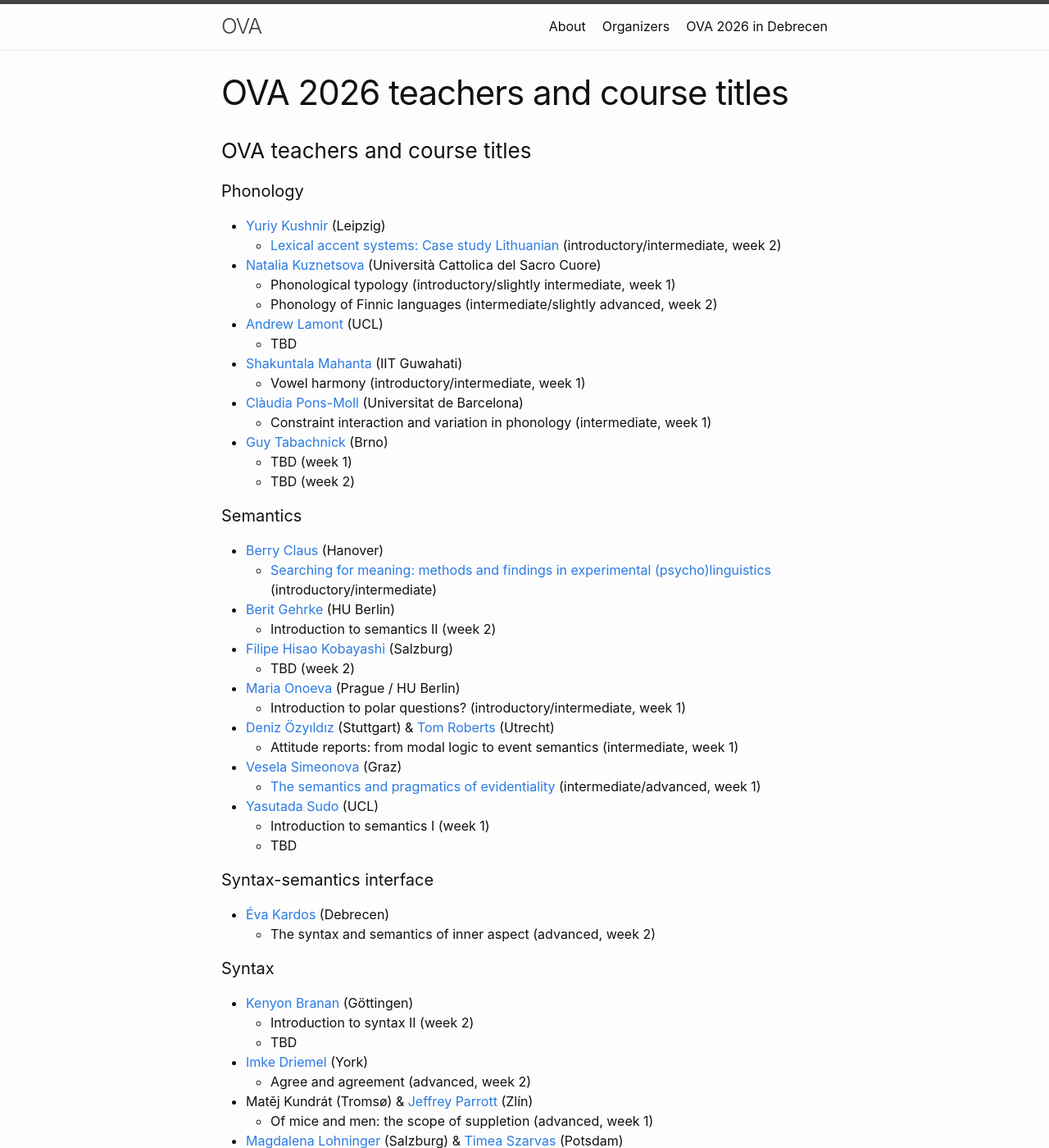
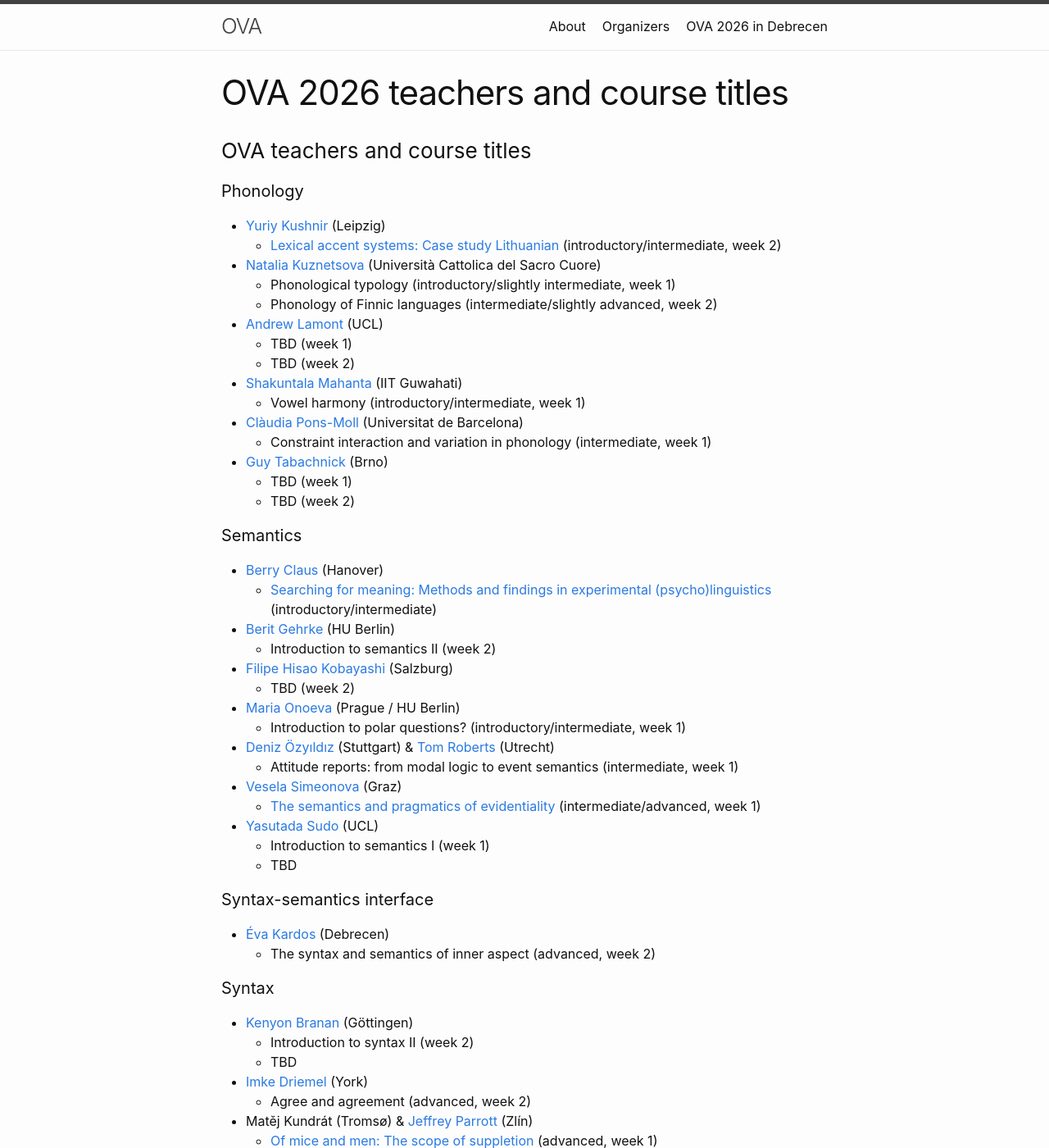
Before and after one commit to ovaschool/ovaschool.github.io, a Jekyll site: the page built from staticpages/ova2026-teachers.markdown, in a window 1280 px wide and 1400 px high. Shown: the whole window at 82% size. Built offline with Jekyll 4.4.1, drawn with Linux system fonts in a browser that asks for light colours.

Commit message:
Update ova2026-teachers.markdown

```diff
--- a/staticpages/ova2026-teachers.markdown
+++ b/staticpages/ova2026-teachers.markdown
@@ -15,7 +15,8 @@ exclude: true
   - Phonological typology (introductory/slightly intermediate, week 1)
   - Phonology of Finnic languages (intermediate/slightly advanced, week 2)
 - [Andrew Lamont](https://aphonologist.github.io/) (UCL)
-  - TBD
+  - TBD (week 1)
+  - TBD (week 2)
 - [Shakuntala Mahanta](https://www.iitg.ac.in/hss/faculty_page_profile.php?name=MzgvUVFIK2oydWpTaXFzNUJOUkExZz09) (IIT Guwahati)
   - Vowel harmony (introductory/intermediate, week 1)
 - [Clàudia Pons-Moll](https://stel.ub.edu/filologiacatalana/directori-organitzatiu/claudia-pons-moll) (Universitat de Barcelona)
@@ -27,7 +28,7 @@ exclude: true
 #### Semantics
 
 - [Berry Claus](https://www.germanistik.uni-hannover.de/claus) (Hanover)
-  - [Searching for meaning: methods and findings in experimental (psycho)linguistics](https://github.com/ovaschool/ovaschool.github.io/blob/main/staticpages/ova2026-course-descriptions.markdown#berry-claus-searching-for-meaning-methods-and-findings-in-experimental-psycholinguistics) (introductory/intermediate)
+  - [Searching for meaning: Methods and findings in experimental (psycho)linguistics](https://github.com/ovaschool/ovaschool.github.io/blob/main/staticpages/ova2026-course-descriptions.markdown#berry-claus-searching-for-meaning-methods-and-findings-in-experimental-psycholinguistics) (introductory/intermediate)
 - [Berit Gehrke](http://www.beritgehrke.com/) (HU Berlin)
   - Introduction to semantics II (week 2)
 - [Filipe Hisao Kobayashi](https://fhkobayashi.net/) (Salzburg)
@@ -55,7 +56,7 @@ exclude: true
 - [Imke Driemel](https://www.york.ac.uk/language-linguistic-science/people/imkedriemel/) (York)
   - Agree and agreement (advanced, week 2)
 - Matěj Kundrát (Tromsø) & [Jeffrey Parrott](https://utb-cz.academia.edu/JeffreyParrott) (Zlín)
-  - Of mice and men: the scope of suppletion (advanced, week 1)
+  - [Of mice and men: The scope of suppletion](https://github.com/ovaschool/ovaschool.github.io/blob/main/staticpages/ova2026-course-descriptions.markdown#mat%C4%9Bj-kundr%C3%A1t--jeffrey-parrott-of-mice-and-men-the-scope-of-suppletion) (advanced, week 1)
 - [Magdalena Lohninger](https://lenalohninger.wordpress.com/) (Salzburg) & [Timea Szarvas](https://timeaszarvas.github.io/) (Potsdam)
   - [Scientific problem solving for linguists (I got 99 problems but evidence ain't one)](https://github.com/ovaschool/ovaschool.github.io/blob/main/staticpages/ova2026-course-descriptions.markdown#magdalena-lohninger--timea-szarvas-scientific-problem-solving-for-linguists-i-got-99-problems-but-evidence-aint-one) (mid-level, week 2)
 - [Timea Szarvas](https://timeaszarvas.github.io/) (Potsdam)
```
